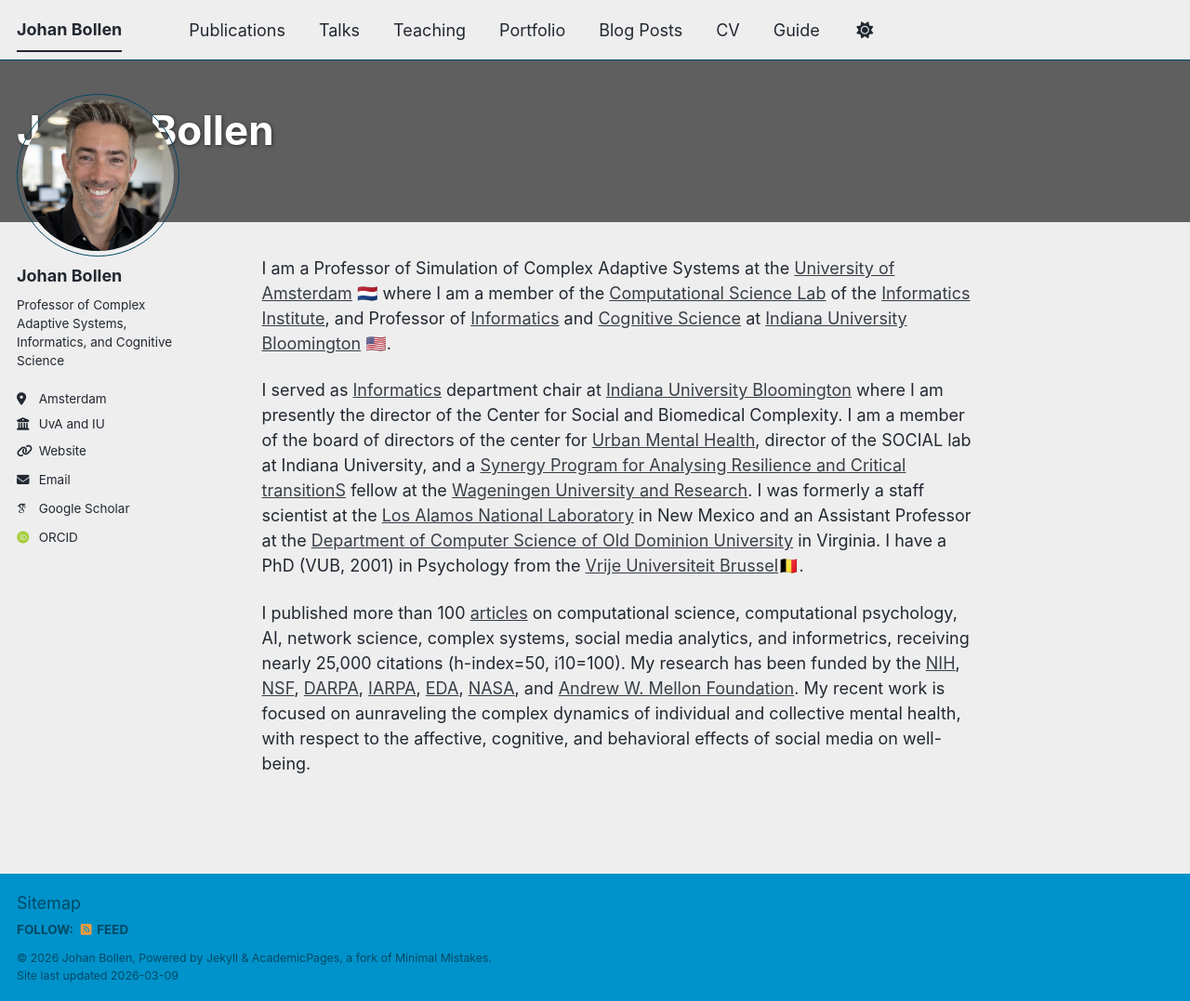
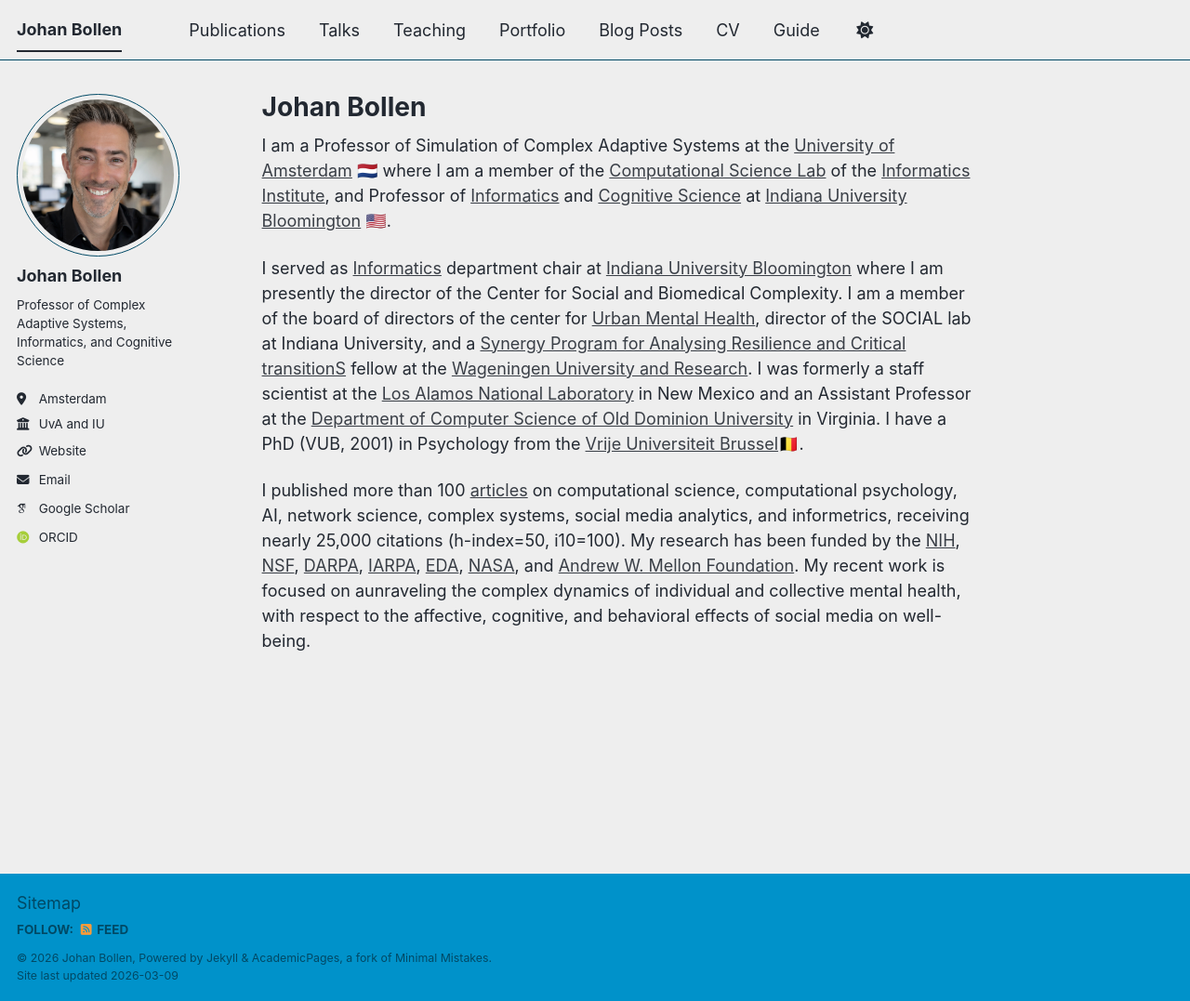
Before and after one commit to jbollen/jbollen.github.io, a Jekyll site: the page built from _pages/about.md, in a window 1280 px wide and 1077 px high. Shown: the whole window at 93% size. Built offline with Jekyll 4.4.1, drawn with Linux system fonts in a browser that asks for light colours; some web fonts are replaced; a script bundle is joined from its source files by our own code; library files that are not in the unit come from our copies; some of the changed lines change nothing that is shown.

Commit message:
Update about.md

```diff
--- a/_pages/about.md
+++ b/_pages/about.md
@@ -5,10 +5,6 @@
 redirect_from:
   - /about/
   - /about.html
-
-header:
-  overlay_image: /assets/images/network.jpg
-  overlay_filter: 0.4
 ---
 
 I am a Professor of Simulation of Complex Adaptive Systems at the [University of Amsterdam](https://ivi.uva.nl/) 🇳🇱 where I am a member of the [Computational Science Lab](https://ivi.uva.nl/research/computational-science-lab-csl.html) of the [Informatics Institute](https://ivi.uva.nl/), and Professor of [Informatics](https://luddy.iu.edu/academics/units/informatics.html) and [Cognitive Science](https://cogs.indiana.edu/index.html) at [Indiana University Bloomington](https://luddy.iu.edu/) 🇺🇸.
```
